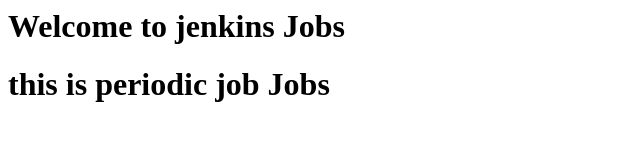
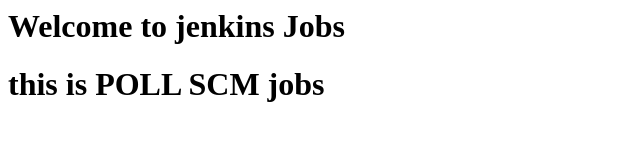
Before and after one commit to lkamble68/webserver-test, a plain HTML site: page index.html in a window 1280 px wide. Shown: the whole page, without its empty margins (0-640 px from the left). Drawn offline with Linux system fonts and the light colour scheme.

Commit message:
Update index.html

```diff
--- a/index.html
+++ b/index.html
@@ -1,2 +1,2 @@
 <h1> Welcome to jenkins Jobs</h1>
-<h1> this is periodic job Jobs</h1>
+<h1> this is POLL SCM jobs</h1>
```
